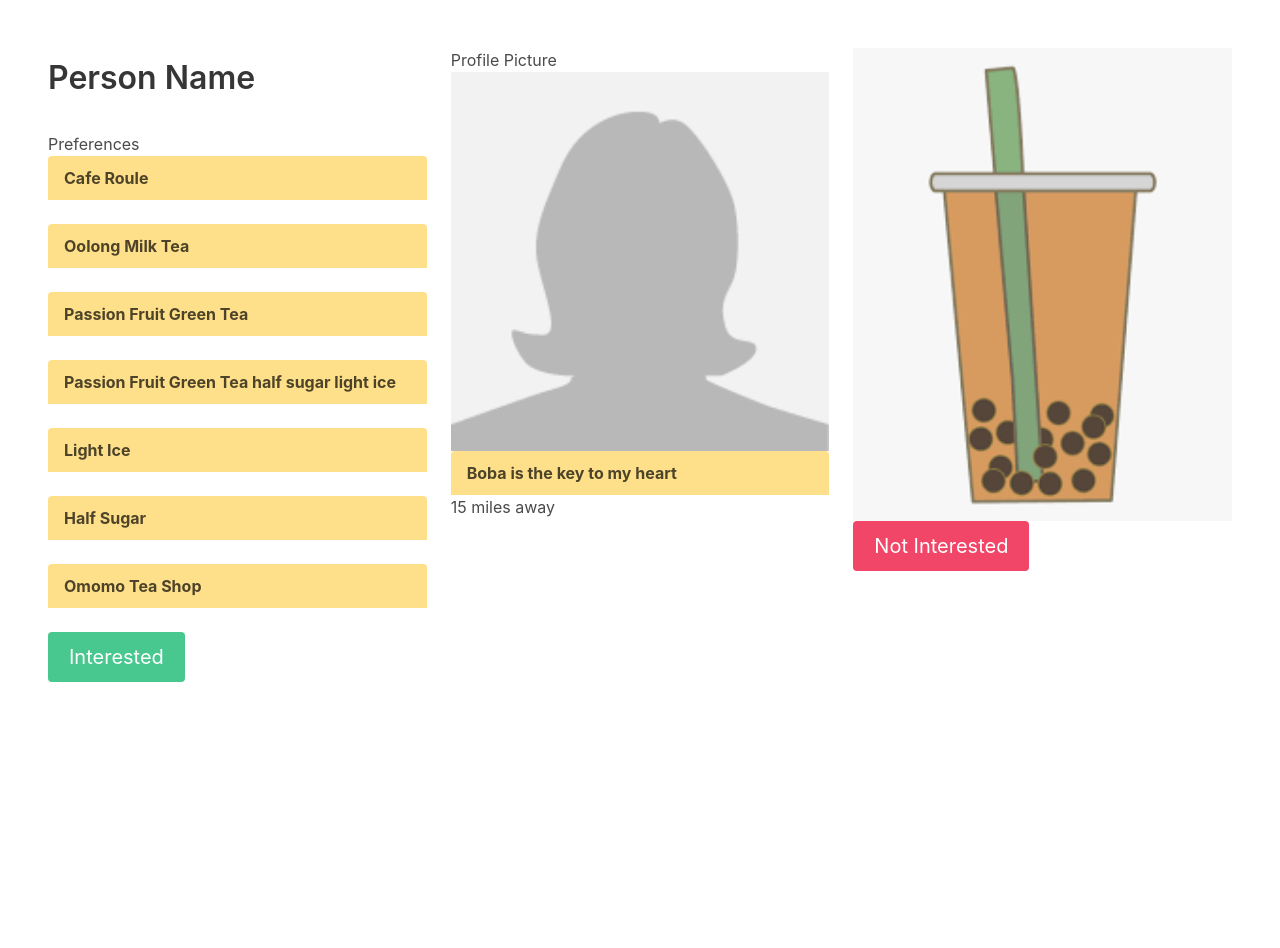
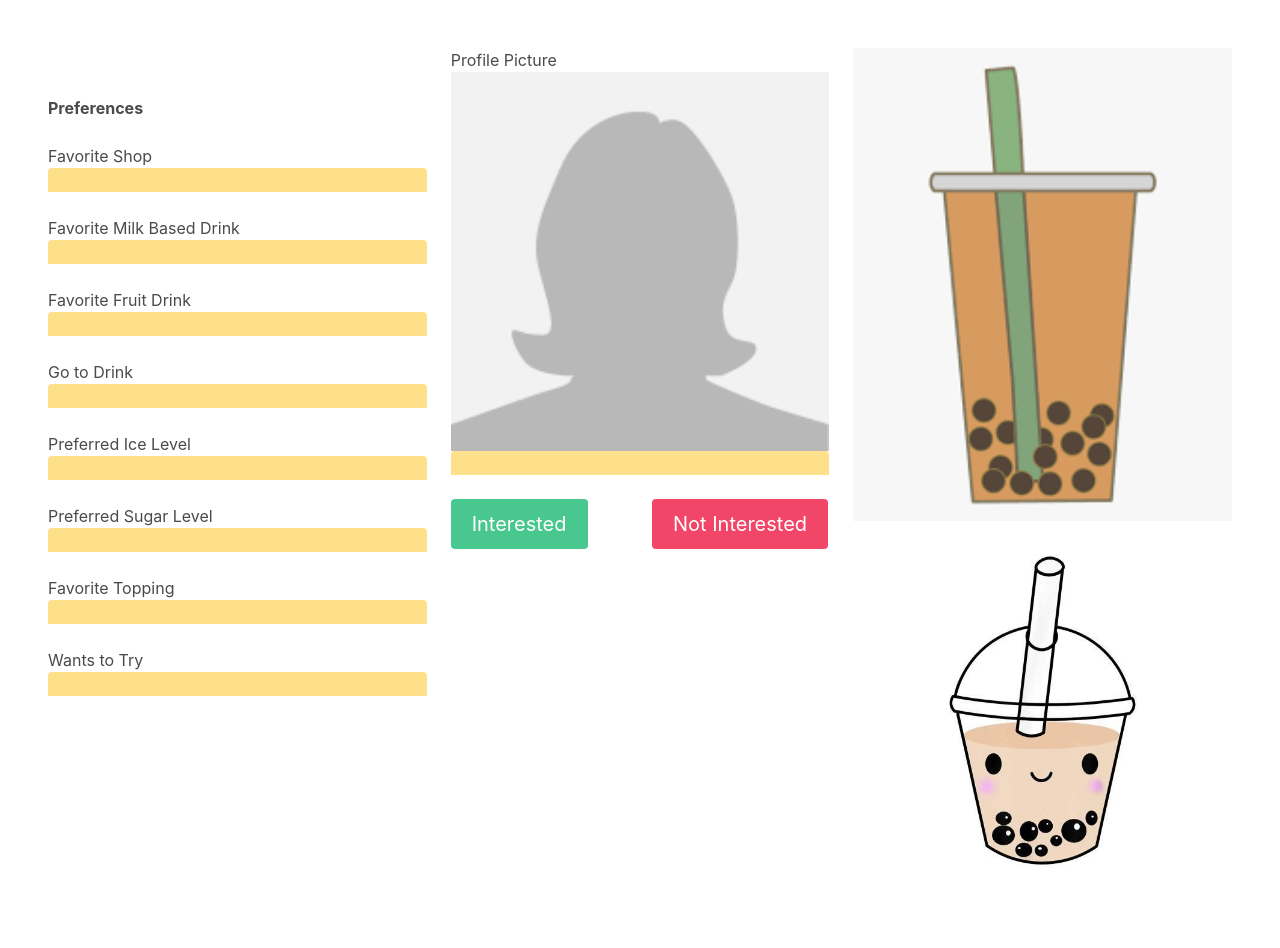
Before and after one commit to richanghmc/boba-buddy, a Flask app: template bobaBuddyApp/templates/feed.html in a window 1280 px wide. Shown: the part 56-1004 px from the top of the page. Before the commit the page ends 738 px from the top, so only its background shows below. Run offline with Flask 2, Linux system fonts and the light colour scheme; the template is opened without the code that fills it, so the values that code supplies are empty.

Commit message:
buttons work. Multiple feed pages

```diff
--- a/bobaBuddyApp/app.py
+++ b/bobaBuddyApp/app.py
@@ -11,9 +11,10 @@
 def profile():
     return render_template('profile.html')
 
-@app.route("/feed/")
-def feed():
-    return render_template('feed.html')
+@app.route("/feed/<int:personId>")
+def feed(personId):
+    user = userIdValues[personId]
+    return render_template('feed.html', user_data=user)
 
 @app.route("/messages/<int:value>")
 def messages(value):
--- a/bobaBuddyApp/data.py
+++ b/bobaBuddyApp/data.py
@@ -5,33 +5,73 @@
 }
 personA = {
     "idValue" : 1,
+    "nextId" : 2,
     "username" : "Person A",
     "message1" : "Hey let's get boba!",
     "message2" : "Awesome! Does Saturday work?",
-    "message3" : "Cool, see you then!"
+    "message3" : "Cool, see you then!",
+    "header": "The key to my heart is boba",
+    "preferences" : {"shop": "Cafe Roule",
+                     "milkTea": "Oolong Milk Tea",
+                     "fruitTea": "Passion Fruit Green Tea",
+                     "goto": "Passion Fruit Green Tea, half sugar, light ice",
+                     "iceLevel": "Light ice",
+                     "sugar level": "Half Sugar",
+                     "topping": "Lychee Jelly",
+                     "shopToTry": "Omomo"}
 }
 
 personB = {
     "idValue" : 2,
+    "nextId" : 3,
     "username" : "Person B",
     "message1" : "Want to grab a drink?",
     "message2" : "Wednesday?",
-    "message3" : "Cool, cya."
+    "message3" : "Cool, cya.",
+    "header": "Buy me boba",
+    "preferences" : {"shop": "Tenju Tea House",
+                     "milkTea": "Rose Milk Tea",
+                     "fruitTea": "Lychee Green Tea",
+                     "goto": "Pudding milk tea, half sugar, light ice",
+                     "iceLevel": "Light ice",
+                     "sugar level": "Half Sugar",
+                     "topping": "pudding",
+                     "shopToTry": "Omomo"}
 }
 
 personC = {
     "idValue" : 3,
+    "nextId" : 4,
     "username" : "Person C",
     "message1" : "You down to get some boba?",
     "message2" : "Nice! How does Friday sound?",
-    "message3": "Alrighty, looking forward to it"
+    "message3": "Alrighty, looking forward to it",
+    "header": "Boba is life",
+    "preferences" : {"shop": "Sunright Tea Studio",
+                     "milkTea": "Taro Milk Tea",
+                     "fruitTea": "Grapefruit Green Tea",
+                     "goto": "Lychee Yogurt, half sugar",
+                     "iceLevel": "regular ice",
+                     "sugar level": "Half Sugar",
+                     "topping": "boba",
+                     "shopToTry": "Bopomofo"}
 }
 personD = {
     "idValue" : 4,
+    "nextId" : 1,
     "username" : "Person D",
     "message1" : "Me, you, boba?",
     "message2" : "Cool cool. Sunday?",
-    "message3" : "Sweet, see you later"
+    "message3" : "Sweet, see you later",
+    "header": "Definitely not addicted to boba",
+    "preferences" : {"shop": "Tea brick",
+                     "milkTea": "Ceylon Milk Tea",
+                     "fruitTea": "Mango Passion Fruit GreenTea",
+                     "goto": "Passion Fruit Green Tea, half sugar, light ice",
+                     "iceLevel": "Light ice",
+                     "sugar level": "Half Sugar",
+                     "topping": "Rainbow Jelly",
+                     "shopToTry": "Omomo"}
 }
 
 users = [
--- a/bobaBuddyApp/templates/base.html
+++ b/bobaBuddyApp/templates/base.html
@@ -11,7 +11,7 @@
 <body>
   <nav class="navbar is-warning" role="navigation" aria-label="main navigation">
     <div class="navbar-brand">
-      <a class="navbar-item is-size-4 has-text-weight-bold" href="{{url_for('feed')}}">
+      <a class="navbar-item is-size-4 has-text-weight-bold" href="{{url_for('feed', personId=1)}}">
         BobaBuddy
       </a>
 
--- a/bobaBuddyApp/templates/feed.html
+++ b/bobaBuddyApp/templates/feed.html
@@ -5,45 +5,58 @@
     <div class="column is-one-third">
         <div class="container">
             <h1 class="title pt-3 pb-3">
-                Person Name
+                {{user_data['username']}}
             </h1>
-            <h2>Preferences</h2>
+            <h2><b>Preferences</b></h2>
+            <br>
+            <h2>Favorite Shop</h2>
             <article class="message is-warning">
                 <div class="message-header">
-                    <p>Cafe Roule</p>
+                    <p>{{user_data['preferences']['shop']}}</p>
                 </div>
             </article>
+            <h2>Favorite Milk Based Drink</h2>
             <article class="message is-warning">
                 <div class="message-header">
-                    <p>Oolong Milk Tea</p>
+                    <p>{{user_data['preferences']['milkTea']}}</p>
                 </div>
             </article>
+            <h2>Favorite Fruit Drink</h2>
             <article class="message is-warning">
                 <div class="message-header">
-                    <p>Passion Fruit Green Tea</p>
+                    <p>{{user_data['preferences']['fruitTea']}}</p>
                 </div>
             </article>
+            <h2>Go to Drink</h2>
             <article class="message is-warning">
                 <div class="message-header">
-                    <p>Passion Fruit Green Tea half sugar light ice</p>
+                    <p>{{user_data['preferences']['goto']}}</p>
                 </div>
             </article>
+            <h2>Preferred Ice Level</h2>
             <article class="message is-warning">
                 <div class="message-header">
-                    <p>Light Ice</p>
+                    <p>{{user_data['preferences']['iceLevel']}}</p>
                 </div>
             </article>
+            <h2>Preferred Sugar Level</h2>
             <article class="message is-warning">
                 <div class="message-header">
-                    <p>Half Sugar</p>
+                    <p>{{user_data['preferences']['sugar level']}}</p>
                 </div>
             </article>
+            <h2>Favorite Topping</h2>
             <article class="message is-warning">
                 <div class="message-header">
-                    <p>Omomo Tea Shop</p>
+                    <p>{{user_data['preferences']['topping']}}</p>
                 </div>
             </article>
-            <button class="button is-medium is-success">Interested</button>
+            <h2>Wants to Try</h2>
+            <article class="message is-warning">
+                <div class="message-header">
+                    <p>{{user_data['preferences']['shopToTry']}}</p>
+                </div>
+            </article>
 
         </div>
     </div>
@@ -56,18 +69,30 @@
 
         <article class="message is-warning">
             <div class="message-header">
-                <p>Boba is the key to my heart</p>
+                <p>{{user_data['header']}}</p>
             </div>
         </article>
-        15 miles away
+        <div class="columns">
+            <div class="column">
+                <a href="{{url_for('feed', personId=user_data['nextId'])}}">
+                    <button class="button is-medium is-success" >Interested</button>
+                </a>
+            </div>
+            <div class="column">
+                <a href="{{url_for('feed', personId=user_data['nextId'])}}">
+                    <button class="button is-medium is-danger" href="{{url_for('feed', personId=user_data['nextId'])}}">Not Interested</button>
+                </a>
+            </div>
+        </div>
     </div>
     <div class="column">
 
         <figure class="image is-4by5">
             <img src="{{url_for('static', filename= 'boba.png')}}">
         </figure>
-
-        <button class="button is-medium is-danger">Not Interested</button>
+        <figure class="image is-square">
+            <img src="{{url_for('static', filename= 'boba_image.jpeg')}}">
+        </figure>
     </div>
 </div>
 {% endblock %}
--- a/bobaBuddyApp/templates/login.html
+++ b/bobaBuddyApp/templates/login.html
@@ -11,7 +11,7 @@
 <body>
   <nav class="navbar is-warning" role="navigation" aria-label="main navigation">
     <div class="navbar-brand">
-      <a class="navbar-item is-size-4 has-text-weight-bold" href="{{url_for('feed')}}">
+      <a class="navbar-item is-size-4 has-text-weight-bold" href="{{url_for('feed', personId=1)}}">
         BobaBuddy
       </a>
 
@@ -30,7 +30,7 @@
       <div class="navbar-end">
         <div class="navbar-item">
           <div class="buttons">
-            <a class="button is-light" href="{{url_for('feed')}}">
+            <a class="button is-light" href="{{url_for('feed', personId=1)}}">
               Log in
             </a>
           </div>
@@ -63,7 +63,7 @@
         </p>
       </div>
       <div class="buttons">
-        <a class="button is-warning" href="{{url_for('feed')}}">Login</a>
+        <a class="button is-warning" href="{{url_for('feed', personId=1)}}">Login</a>
       </div>
     </div>
       <div class="column">
--- a/bobaBuddyApp/templates/profile.html
+++ b/bobaBuddyApp/templates/profile.html
@@ -18,6 +18,9 @@
           Favorite Fruity Drink: <input class="input is-normal" type="text" placeholder="Fruit Drink">
         </p>
         <p class="subtitle">
+          Favorite topping: <input class="input is-normal" type="text" placeholder="Topping">
+        </p>
+        <p class="subtitle">
           Go to Boba Order: <input class="input is-normal" type="text" placeholder="Boba Order">
         </p>
         <p class="subtitle">
@@ -29,7 +32,7 @@
         <p class="subtitle">
             Wants to Try: <input class="input is-normal" type="text" placeholder="New Boba Shop">
           </p>
-          <a class="button is-large is-warning" href= "{{url_for('feed')}}">Create</a>
+          <a class="button is-large is-warning" href= "{{url_for('feed',personId=1)}}">Create</a>
       </div>
     </div>
 
```
Also changed, not shown: bobaBuddyApp/static/boba_image.jpeg (added).
